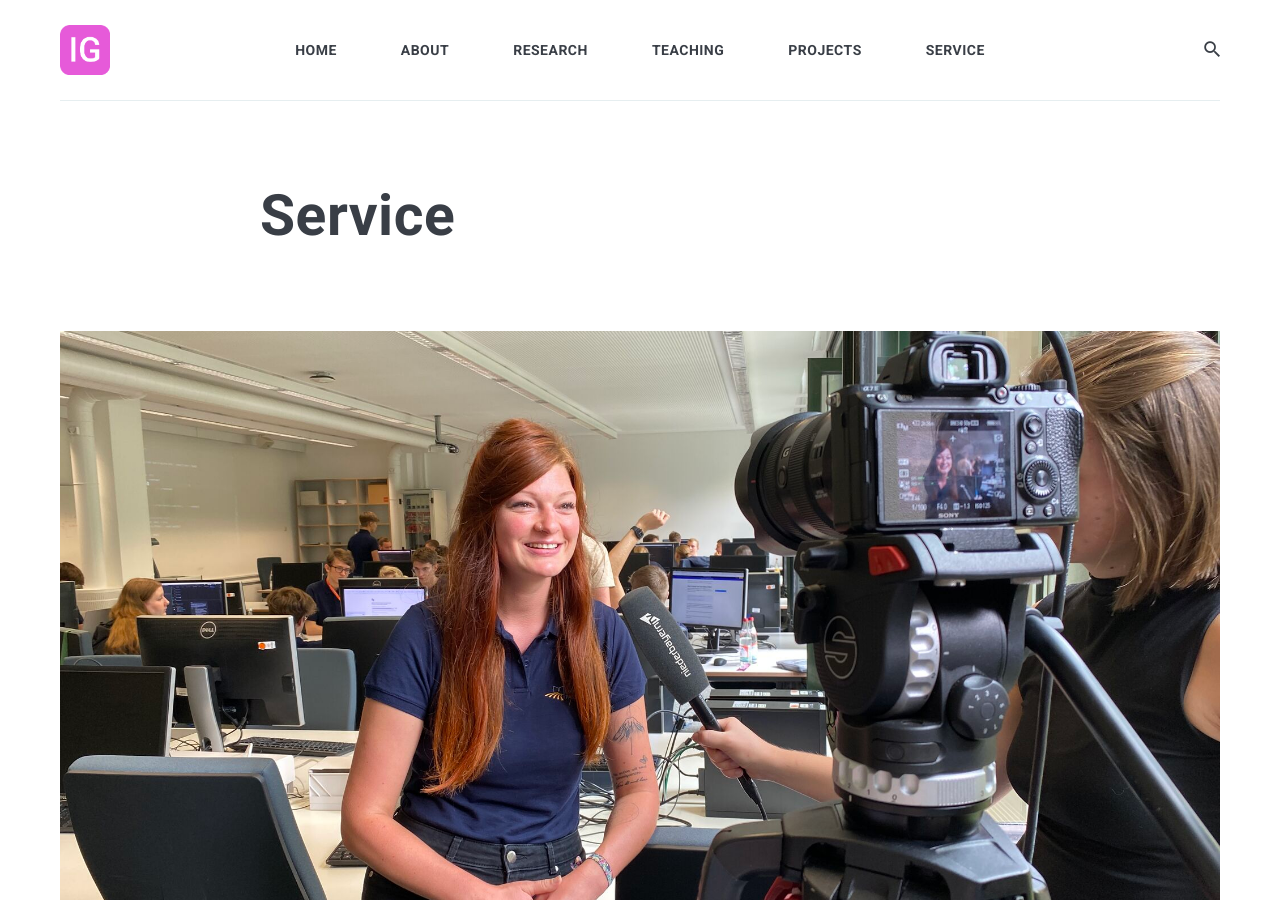
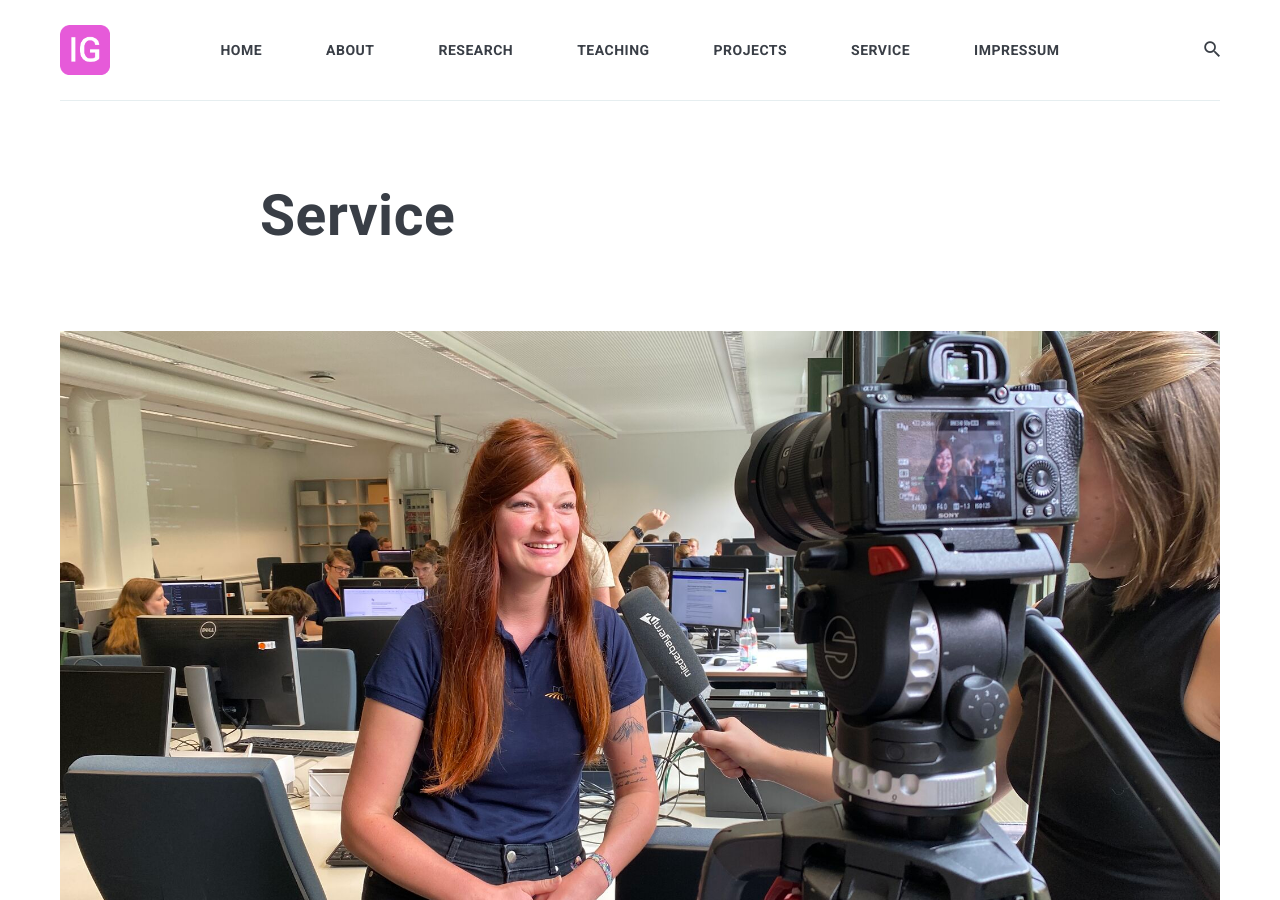
Before and after one commit to IsaGrassl/IsaGrassl.github.io, a Jekyll site: the page built from _pages/service.md, in a window 1280 px wide and 900 px high. Built offline with Jekyll 4.4.1, drawn with Linux system fonts in a browser that asks for light colours; nearby versions of some CDN libraries.

Commit message:
impressum fiiix

```diff
--- a/_includes/header.html
+++ b/_includes/header.html
@@ -30,7 +30,7 @@
               {% assign sorted_pages = site.pages | sort: 'order' %} <!--NEW: Sort by 'order' field -->
 
               {% for page in sorted_pages %} <!--NEW: sortedpages instead of site.pages-->
-                {% unless page.name == 'tags.html' or page.name == '404.html' or page.name == 'impressum.md'%}
+                {% unless page.name == 'tags.html' or page.name == '404.html' or page.title == 'impressum'%}
               {% if page.title %}
               <li class="nav__item">
                 <a href="{{ page.url | prepend: site.baseurl }}" class="nav__link">{{ page.title }}</a>
```
